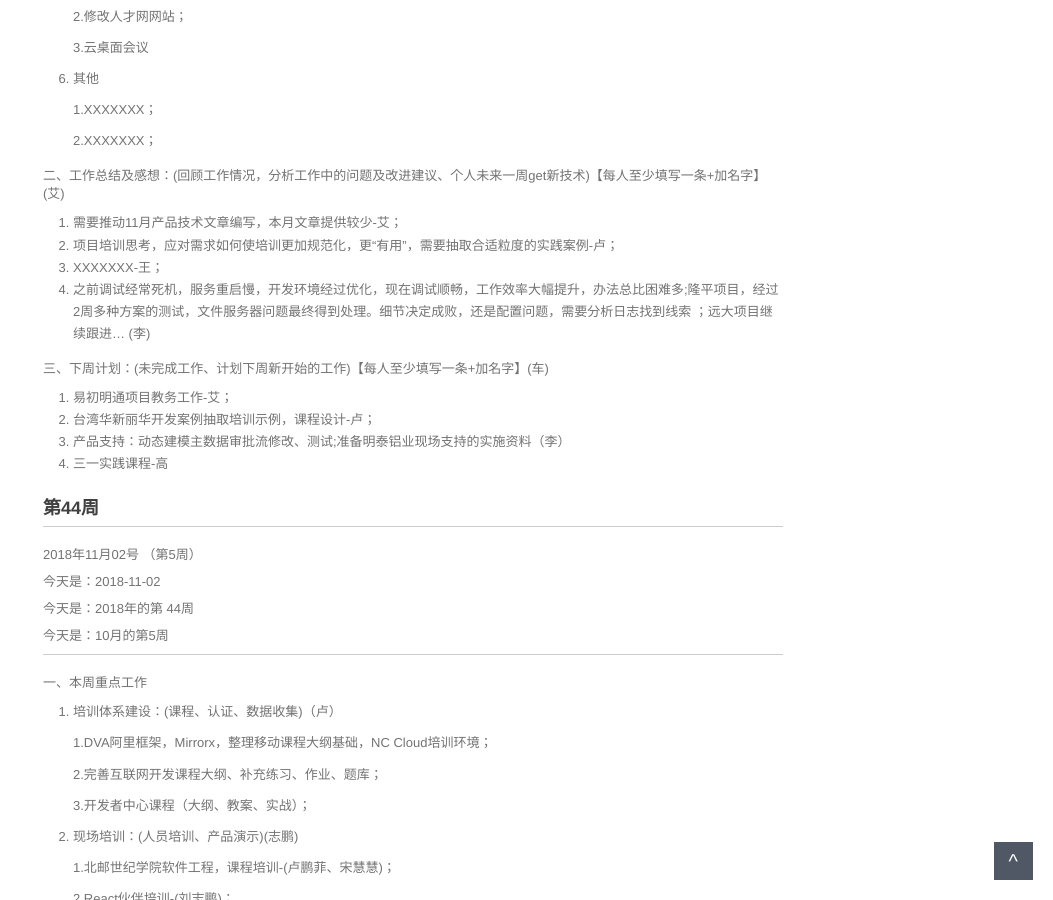
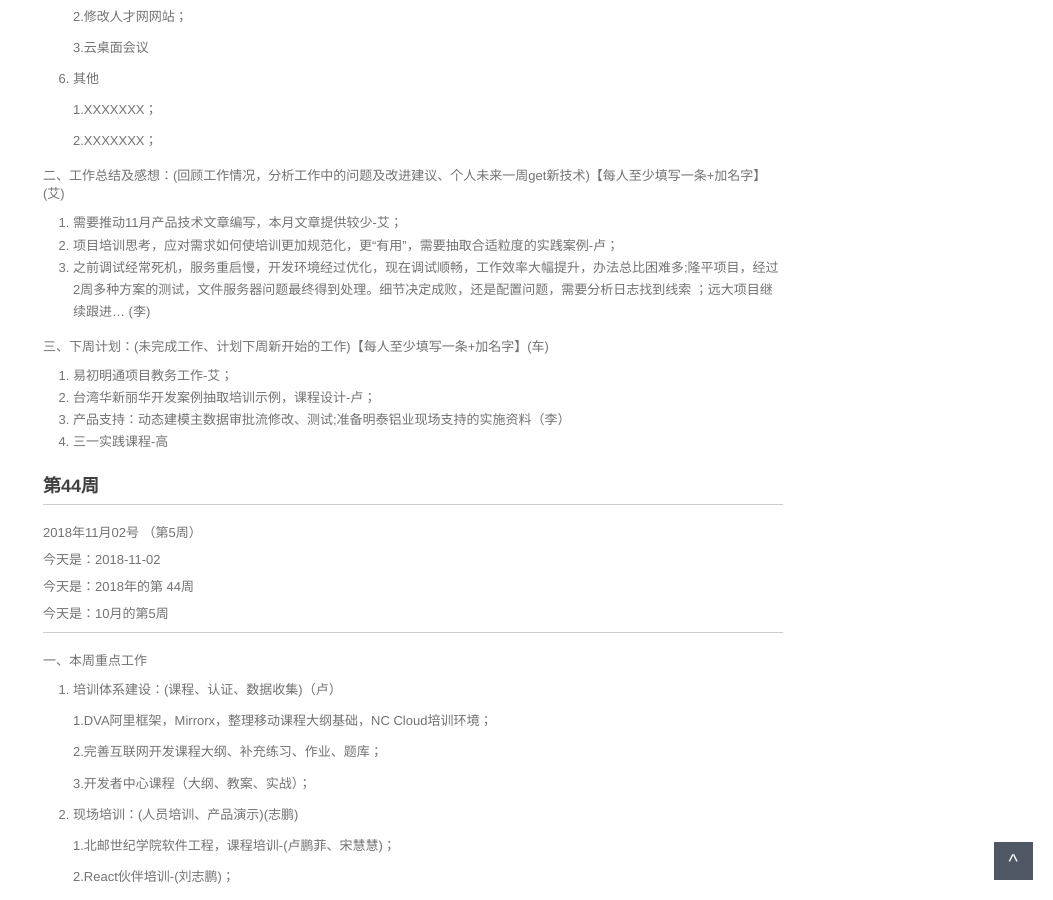
Before and after one commit to walllFlower/blog, a Jekyll site: the page built from _posts/2018-07-17-day_report_cxz.md, in a window 1280 px wide and 900 px high, scrolled down 1152 px. Shown: the whole window, without its empty margins (227-1280 px from the left). Built offline with Jekyll 4.4.1, drawn with Linux system fonts in a browser that asks for light colours; comment, search, counter and statistics services are not loaded.

Commit message:
Update 2018-07-17-day_report_cxz.md

```diff
--- a/_posts/2018-07-17-day_report_cxz.md
+++ b/_posts/2018-07-17-day_report_cxz.md
@@ -81,8 +81,7 @@ categories: 技术运营工作周报
 
 1. 需要推动11月产品技术文章编写，本月文章提供较少-艾；
 2. 项目培训思考，应对需求如何使培训更加规范化，更“有用”，需要抽取合适粒度的实践案例-卢；
-3. XXXXXXX-王；
-4. 之前调试经常死机，服务重启慢，开发环境经过优化，现在调试顺畅，工作效率大幅提升，办法总比困难多;隆平项目，经过2周多种方案的测试，文件服务器问题最终得到处理。细节决定成败，还是配置问题，需要分析日志找到线索  ；远大项目继续跟进...     (李)
+3. 之前调试经常死机，服务重启慢，开发环境经过优化，现在调试顺畅，工作效率大幅提升，办法总比困难多;隆平项目，经过2周多种方案的测试，文件服务器问题最终得到处理。细节决定成败，还是配置问题，需要分析日志找到线索  ；远大项目继续跟进...     (李)
 
 三、下周计划：(未完成工作、计划下周新开始的工作)【每人至少填写一条+加名字】(车)
 
```
